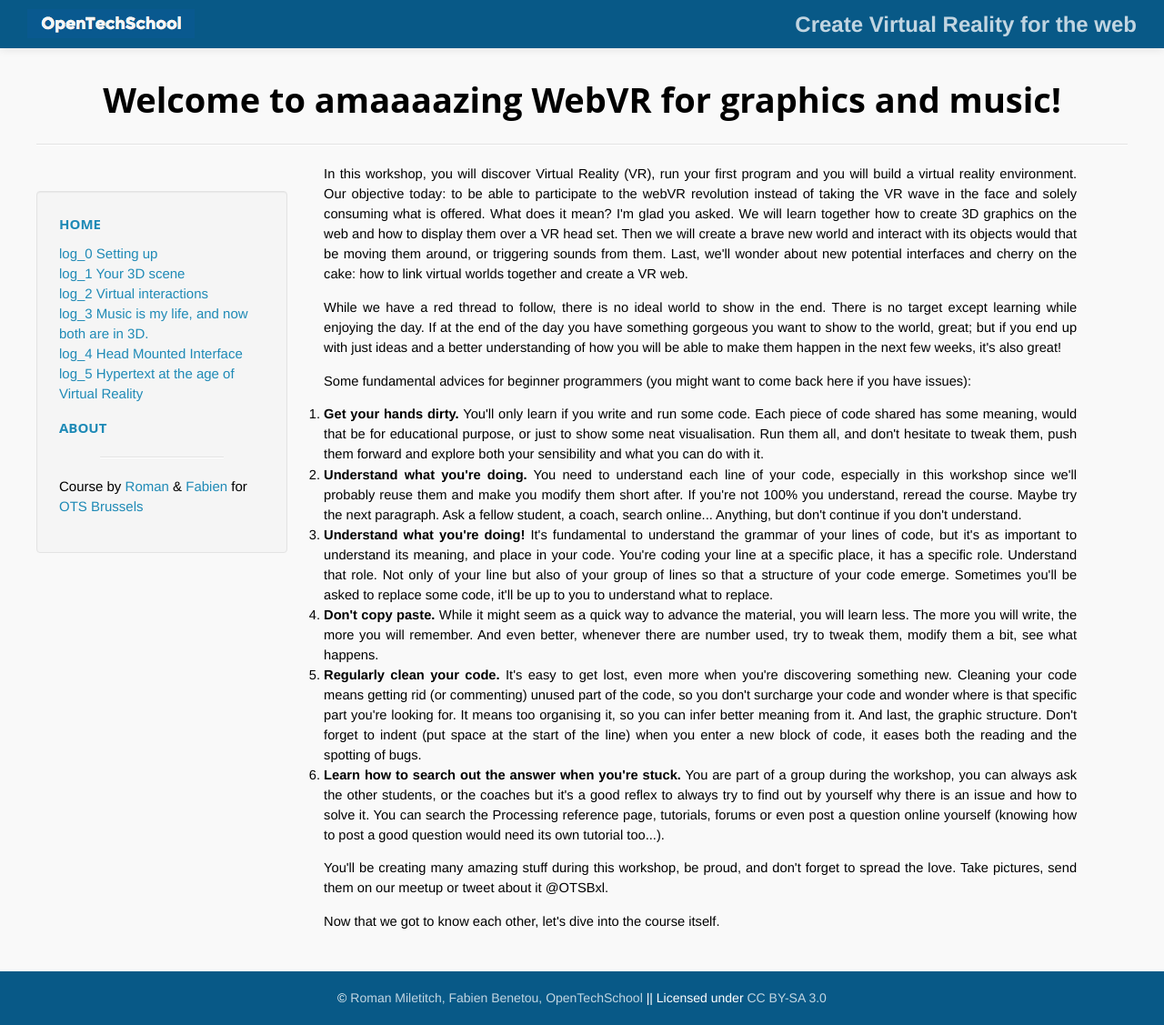
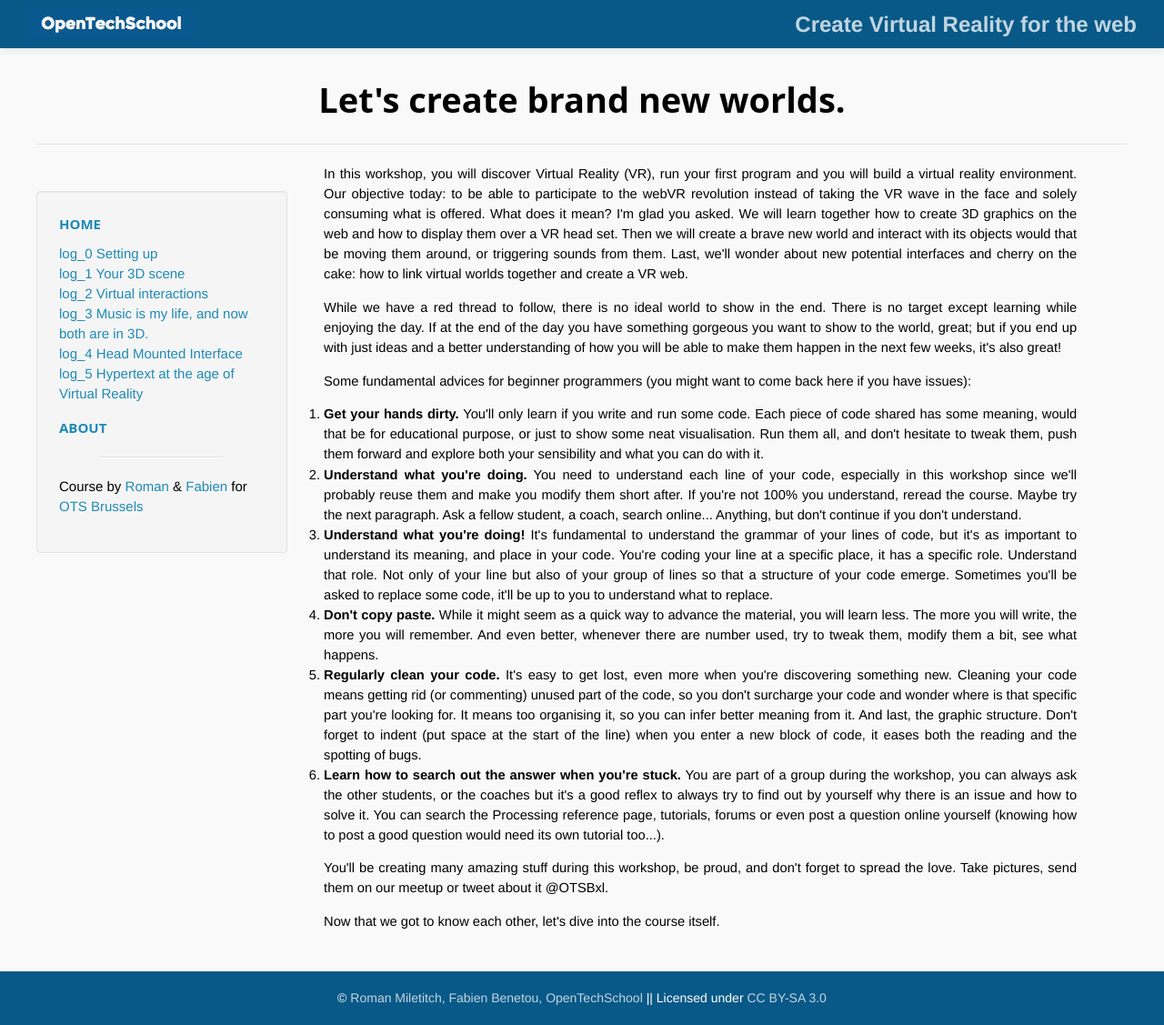
Before and after one commit to OpenTechSchool-Brussels/webVR-for-3D-graphics-and-music, a Jekyll site: the page built from index.html, in a window 1280 px wide. Shown: the whole page at 91% size. Built offline with Jekyll 4.4.1, drawn with Linux system fonts in a browser that asks for light colours; Markdown is read by kramdown in place of the engine named in the settings.

Commit message:
Update index.html

```diff
--- a/index.html
+++ b/index.html
@@ -1,6 +1,6 @@
 ---
 layout: default
-title:  "Welcome to amaaaazing WebVR for graphics and music!"
+title:  "Let's create brand new worlds."
 ---
 
 <p>In this workshop, you will discover Virtual Reality (VR), run your first program and you will build a virtual reality environment. Our objective today: to be able to participate to the webVR revolution instead of taking the VR wave in the face and solely consuming what is offered. What does it mean? I'm glad you asked. We will learn together how to create 3D graphics on the web and how to display them over a VR head set. Then we will create a brave new world and interact with its objects would that be moving them around, or triggering sounds from them. Last, we'll wonder about new potential interfaces and cherry on the cake: how to link virtual worlds together and create a VR web.</p>
```
